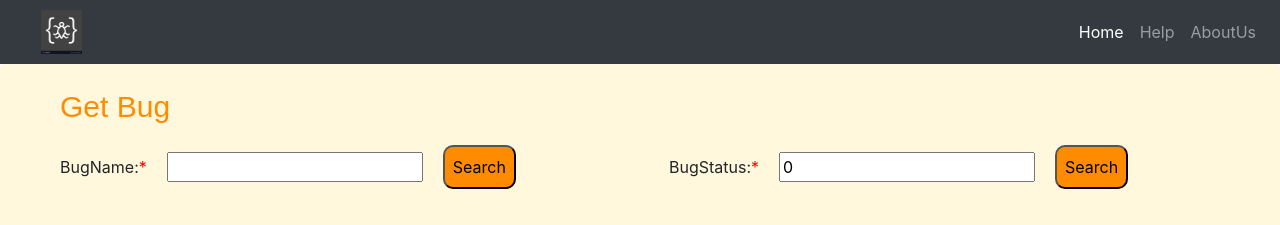
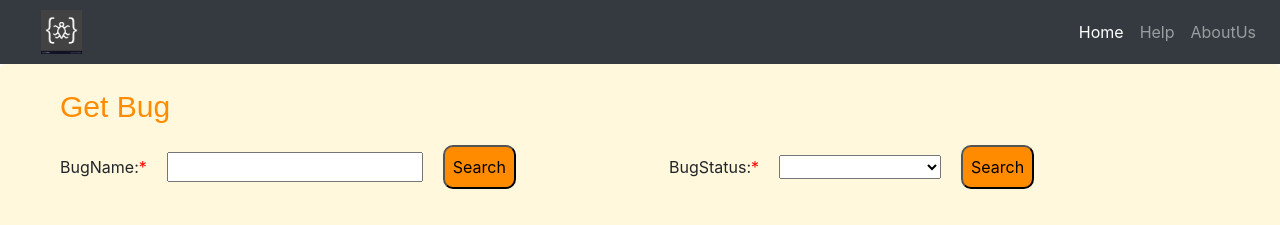
Before and after one commit to rinkuagarwal/BTS-Angular-Complete, an Angular app: page /get in a window 1280 px wide. Shown: the top 225 px of the page. Built offline with nearby package versions, Linux system fonts and the light colour scheme; no server answers.

Commit message:
changes in get bug

```diff
--- a/src/app/get-bug/get-bug.component.html
+++ b/src/app/get-bug/get-bug.component.html
@@ -31,8 +31,24 @@
 
         <div class="col-sm-6">
           BugStatus:<span style="color:red">*</span>
-          <input id="Status" placeholder="" [(ngModel)]='bug.status' name="status" required>
+          <select id="Status" [(ngModel)]='bug.status' name="status"  required>
+            <option value="NEW" selected>NEW</option>
+            <option value='ASSIGNED'>ASSIGNED</option>
+            <option value='OPEN'>OPEN</option>
+            <option value='FIXED'>FIXED</option>
+            <option value='PENDING_RETEST'>PENDING_RETEST</option>
+            <option value='RETEST'>RETEST</option>
+            <option value='REOPEN'>REOPEN</option>
+            <option value='VERIFIED'>VERIFIED</option>
+            <option value='CLOSED'>CLOSED</option>
+            <option value='REJECTED'>REJECTED</option>
+            <option value='DUPLICATED'>DUPLICATE</option>
+            <option value='DEFERRED'>DEFERRED</option>
+            <option value='NOT_A_BUG'>NOT_A_BUG</option>
+          </select>
+
           <button class="button" (click)='getBugbyStatus(bug.status)'>Search</button>
+
         </div>
 
       </div>
```
